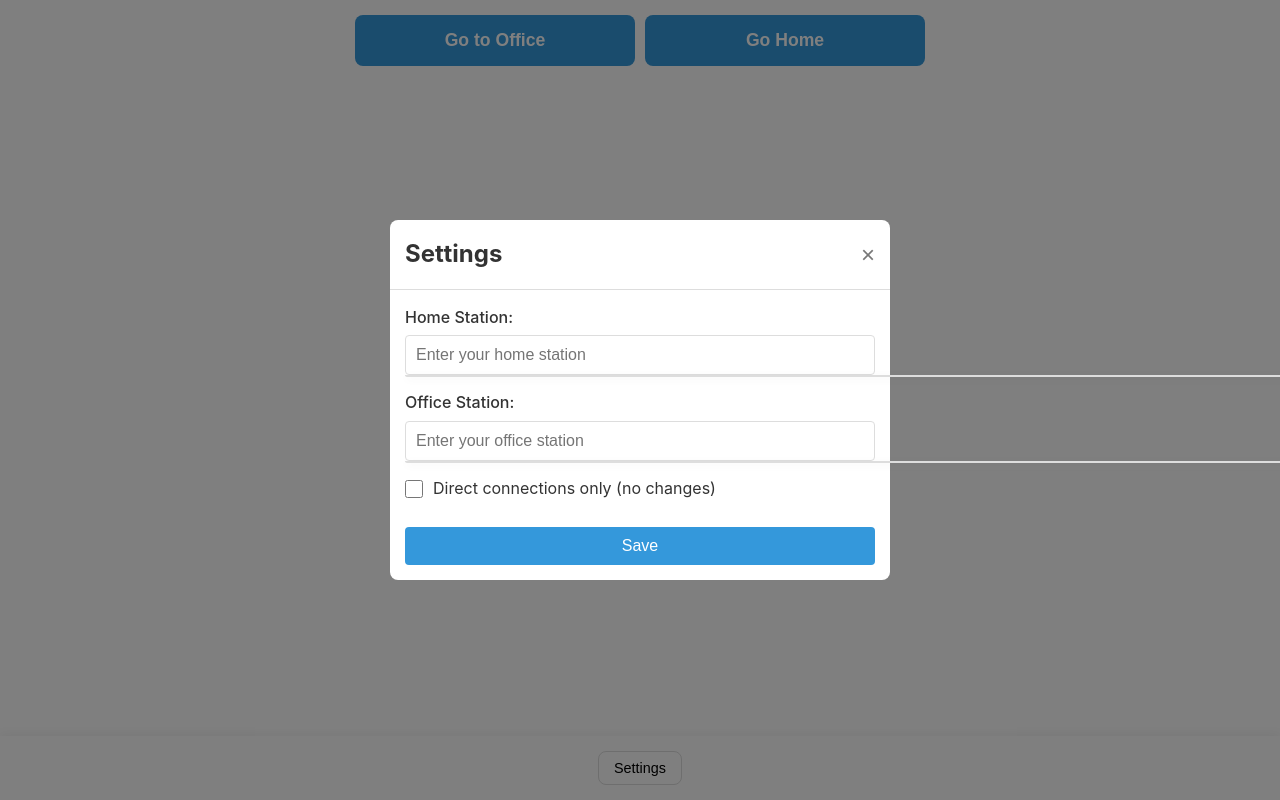
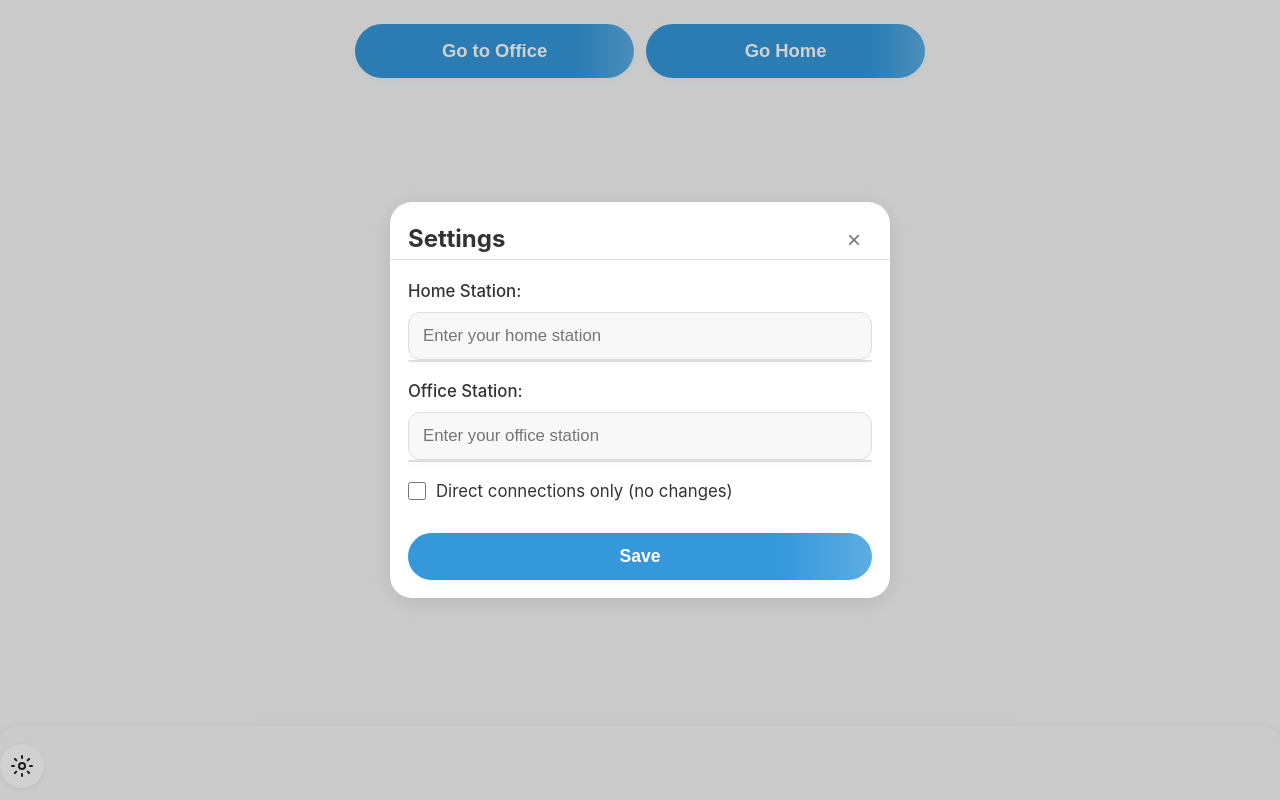
Before and after one commit to michaelmarth/office-transit, a plain HTML site: page index.html in a window 1280 px wide. Drawn offline with Linux system fonts and the light colour scheme.

Commit message:
Use minimal iOS-like gear icon for settings button and improve button style

```diff
--- a/css/style.css
+++ b/css/style.css
@@ -17,13 +17,13 @@
 }
 
 body {
-    font-family: -apple-system, BlinkMacSystemFont, 'Segoe UI', Roboto, Oxygen, Ubuntu, Cantarell, 'Open Sans', 'Helvetica Neue', sans-serif;
+    font-family: -apple-system, BlinkMacSystemFont, "Segoe UI", Roboto, Helvetica, Arial, sans-serif;
     line-height: 1.6;
     color: var(--text-color);
-    background-color: white;
+    background-color: #f8f8f8;
     max-width: 600px;
     margin: 0 auto;
-    padding: 0 15px;
+    padding: 0 0 0 0;
     min-height: 100vh;
     display: flex;
     flex-direction: column;
@@ -34,38 +34,43 @@ main {
     display: flex;
     flex-direction: column;
     gap: 20px;
-    padding: 15px 0 70px 0;
+    padding: 0 15px 90px 15px;
 }
 
 .action-buttons {
     display: flex;
     flex-direction: row;
-    gap: 10px;
+    gap: 12px;
     width: 100%;
+    margin-top: 24px;
 }
 
 .action-button {
-    background-color: var(--primary-color);
+    background: linear-gradient(90deg, #3498db 80%, #5dade2 100%);
     color: white;
     border: none;
-    border-radius: 8px;
-    padding: 15px 10px;
-    font-size: 1.1rem;
+    border-radius: 999px;
+    padding: 16px 0;
+    font-size: 1.15rem;
     font-weight: 600;
     cursor: pointer;
-    transition: background-color 0.2s;
     flex: 1;
+    box-shadow: 0 2px 8px rgba(52, 152, 219, 0.08);
+    transition: background 0.2s, transform 0.1s;
+    outline: none;
+    will-change: transform;
 }
-
-.action-button:hover, .action-button:focus {
-    background-color: var(--secondary-color);
+.action-button:active {
+    background: linear-gradient(90deg, #2980b9 80%, #3498db 100%);
+    transform: scale(0.97);
 }
 
 #connection-result {
-    background-color: var(--light-gray);
-    border-radius: 8px;
-    padding: 15px;
+    background-color: white;
+    border-radius: 24px;
+    padding: 18px 16px 16px 16px;
     margin-top: 20px;
+    box-shadow: 0 4px 24px rgba(0,0,0,0.08), 0 1.5px 4px rgba(0,0,0,0.04);
 }
 
 .connection-header {
@@ -81,6 +86,16 @@ main {
     font-size: 1.5rem;
     cursor: pointer;
     color: var(--dark-gray);
+    border-radius: 50%;
+    width: 36px;
+    height: 36px;
+    display: flex;
+    align-items: center;
+    justify-content: center;
+    transition: background 0.15s;
+}
+.close-button:active {
+    background: #f0f0f0;
 }
 
 #connection-details {
@@ -90,10 +105,10 @@ main {
 }
 
 .connection-summary {
-    background-color: white;
-    border-radius: 8px;
+    background-color: #f8f8f8;
+    border-radius: 18px;
     padding: 15px;
-    box-shadow: 0 1px 3px rgba(0, 0, 0, 0.1);
+    box-shadow: 0 1.5px 6px rgba(0,0,0,0.04);
     margin-bottom: 15px;
 }
 
@@ -102,18 +117,19 @@ main {
     justify-content: space-between;
     font-weight: bold;
     margin-bottom: 10px;
+    font-size: 1.1rem;
 }
 
 .connection-duration {
     text-align: center;
-    font-size: 0.9rem;
+    font-size: 1rem;
     color: var(--dark-gray);
     margin-bottom: 10px;
     font-weight: 500;
 }
 
 .transport-lines {
-    font-size: 0.9rem;
+    font-size: 1rem;
     padding: 8px 0;
     color: var(--text-color);
     text-align: center;
@@ -193,19 +209,37 @@ footer {
     bottom: 0;
     left: 0;
     right: 0;
-    background-color: white;
-    padding: 15px;
+    background-color: #f8f8f8;
+    padding: 18px 0 12px 0;
     text-align: center;
-    box-shadow: 0 -2px 10px rgba(0, 0, 0, 0.05);
+    box-shadow: 0 -2px 10px rgba(0, 0, 0, 0.04);
+    border-top-left-radius: 18px;
+    border-top-right-radius: 18px;
+    z-index: 100;
 }
 
 #settings-button {
-    background-color: transparent;
-    border: 1px solid var(--gray);
-    border-radius: 8px;
-    padding: 8px 15px;
-    font-size: 0.9rem;
-    cursor: pointer;
+    background: white;
+    border: none;
+    border-radius: 50%;
+    padding: 0;
+    width: 44px;
+    height: 44px;
+    display: flex;
+    align-items: center;
+    justify-content: center;
+    box-shadow: 0 1.5px 6px rgba(0,0,0,0.07);
+    transition: background 0.15s, box-shadow 0.15s;
+}
+#settings-button:active {
+    background: #f0f0f0;
+    box-shadow: 0 0.5px 2px rgba(0,0,0,0.10);
+}
+#settings-button svg {
+    display: block;
+    width: 24px;
+    height: 24px;
+    stroke: #222;
 }
 
 .modal {
@@ -214,7 +248,7 @@ footer {
     left: 0;
     right: 0;
     bottom: 0;
-    background-color: rgba(0, 0, 0, 0.5);
+    background-color: rgba(0, 0, 0, 0.18);
     display: flex;
     justify-content: center;
     align-items: center;
@@ -223,41 +257,50 @@ footer {
 
 .modal-content {
     background-color: white;
-    border-radius: 8px;
-    width: 90%;
+    border-radius: 22px;
+    width: 92%;
     max-width: 500px;
     max-height: 90vh;
     overflow-y: auto;
+    box-shadow: 0 4px 24px rgba(0,0,0,0.10);
 }
 
 .modal-header {
     display: flex;
     justify-content: space-between;
     align-items: center;
-    padding: 15px;
+    padding: 18px 18px 0 18px;
     border-bottom: 1px solid var(--gray);
 }
 
 .modal-body {
-    padding: 15px;
+    padding: 18px;
 }
 
 .form-group {
-    margin-bottom: 15px;
+    margin-bottom: 18px;
+    position: relative;
 }
 
 label {
     display: block;
-    margin-bottom: 5px;
+    margin-bottom: 7px;
     font-weight: 500;
+    font-size: 1.05rem;
 }
 
 input[type="text"] {
     width: 100%;
-    padding: 10px;
-    border: 1px solid var(--gray);
-    border-radius: 4px;
-    font-size: 1rem;
+    padding: 13px 14px;
+    border: 1.5px solid var(--gray);
+    border-radius: 12px;
+    font-size: 1.05rem;
+    background: #f8f8f8;
+    transition: border 0.15s;
+}
+input[type="text"]:focus {
+    border-color: var(--primary-color);
+    outline: none;
 }
 
 .checkbox-group {
@@ -278,19 +321,22 @@ input[type="checkbox"] {
 }
 
 .save-button {
-    background-color: var(--primary-color);
+    background: linear-gradient(90deg, #3498db 80%, #5dade2 100%);
     color: white;
     border: none;
-    border-radius: 4px;
-    padding: 10px 15px;
-    font-size: 1rem;
+    border-radius: 999px;
+    padding: 13px 0;
+    font-size: 1.1rem;
     cursor: pointer;
     width: 100%;
     margin-top: 10px;
+    font-weight: 600;
+    box-shadow: 0 2px 8px rgba(52, 152, 219, 0.08);
+    transition: background 0.2s, transform 0.1s;
 }
-
-.save-button:hover {
-    background-color: var(--secondary-color);
+.save-button:active {
+    background: linear-gradient(90deg, #2980b9 80%, #3498db 100%);
+    transform: scale(0.97);
 }
 
 .hidden {
@@ -301,7 +347,7 @@ input[type="checkbox"] {
     color: var(--error-color);
     background-color: rgba(231, 76, 60, 0.1);
     padding: 10px;
-    border-radius: 4px;
+    border-radius: 8px;
     margin-bottom: 15px;
     font-size: 1rem;
     display: flex;
@@ -311,21 +357,21 @@ input[type="checkbox"] {
 }
 
 .retry-button {
-    background-color: var(--primary-color);
+    background: linear-gradient(90deg, #3498db 80%, #5dade2 100%);
     color: white;
     border: none;
-    border-radius: 4px;
-    padding: 6px 16px;
+    border-radius: 999px;
+    padding: 7px 22px;
     font-size: 1rem;
     font-weight: 500;
     cursor: pointer;
     margin-top: 5px;
     align-self: flex-end;
-    transition: background 0.2s;
+    transition: background 0.2s, transform 0.1s;
 }
-
-.retry-button:hover {
-    background-color: var(--secondary-color);
+.retry-button:active {
+    background: linear-gradient(90deg, #2980b9 80%, #3498db 100%);
+    transform: scale(0.97);
 }
 
 @media (prefers-reduced-motion) {
@@ -342,22 +388,22 @@ input[type="checkbox"] {
 }
 
 .recommendation {
-    background-color: var(--primary-color);
+    background: linear-gradient(90deg, #3498db 80%, #5dade2 100%);
     color: white;
-    padding: 15px;
-    border-radius: 8px 8px 0 0;
-    font-size: 1.4rem;
+    padding: 18px 0 15px 0;
+    border-radius: 18px 18px 0 0;
+    font-size: 1.5rem;
     font-weight: bold;
     text-align: center;
     margin-bottom: 15px;
-    box-shadow: 0 2px 4px rgba(0, 0, 0, 0.1);
+    box-shadow: 0 2px 8px rgba(52, 152, 219, 0.08);
 }
 
 .autocomplete-suggestions {
     position: absolute;
     background: white;
-    border: 1px solid var(--gray);
-    border-radius: 0 0 6px 6px;
+    border: 1.5px solid var(--gray);
+    border-radius: 0 0 12px 12px;
     box-shadow: 0 2px 8px rgba(0,0,0,0.07);
     z-index: 10;
     width: 100%;
@@ -366,7 +412,7 @@ input[type="checkbox"] {
 }
 
 .autocomplete-suggestion {
-    padding: 10px 12px;
+    padding: 13px 14px;
     cursor: pointer;
     font-size: 1rem;
     border-bottom: 1px solid var(--gray);
@@ -377,14 +423,14 @@ input[type="checkbox"] {
     border-bottom: none;
 }
 .autocomplete-suggestion:hover, .autocomplete-suggestion:focus {
-    background: var(--light-gray);
+    background: #f0f0f0;
 }
 
 .skeleton {
     background: linear-gradient(90deg, #f5f5f5 25%, #e0e0e0 50%, #f5f5f5 75%);
     background-size: 200% 100%;
     animation: skeleton-loading 1.2s infinite linear;
-    border-radius: 6px;
+    border-radius: 12px;
 }
 
 @keyframes skeleton-loading {
@@ -409,7 +455,7 @@ input[type="checkbox"] {
     border-left: 4px solid var(--error-color);
     padding: 6px 12px;
     margin-bottom: 8px;
-    border-radius: 4px;
+    border-radius: 8px;
     font-weight: 600;
     font-size: 1rem;
 }
@@ -420,7 +466,12 @@ input[type="checkbox"] {
     border-left: 4px solid var(--warning-color);
     padding: 6px 12px;
     margin-bottom: 8px;
-    border-radius: 4px;
+    border-radius: 8px;
     font-weight: 600;
     font-size: 1rem;
 }
+
+/* iOS-style header bar */
+.ios-header {
+    display: none;
+}
--- a/index.html
+++ b/index.html
@@ -11,6 +11,7 @@
     <link rel="apple-touch-icon" href="img/icon-192.png">
 </head>
 <body>
+    <div class="ios-header">Office Transit</div>
     <main>
         <div class="action-buttons">
             <button id="go-to-office" class="action-button">Go to Office</button>
@@ -32,7 +33,12 @@
     </main>
 
     <footer>
-        <button id="settings-button">Settings</button>
+        <button id="settings-button" aria-label="Settings" title="Settings">
+            <svg width="24" height="24" viewBox="0 0 24 24" fill="none" stroke="#222" stroke-width="2" stroke-linecap="round" stroke-linejoin="round">
+              <circle cx="12" cy="12" r="3"/>
+              <path d="M12 2v2M12 20v2M4.93 4.93l1.41 1.41M17.66 17.66l1.41 1.41M2 12h2M20 12h2M4.93 19.07l1.41-1.41M17.66 6.34l1.41-1.41"/>
+            </svg>
+        </button>
     </footer>
 
     <div id="settings-modal" class="modal hidden">
```
